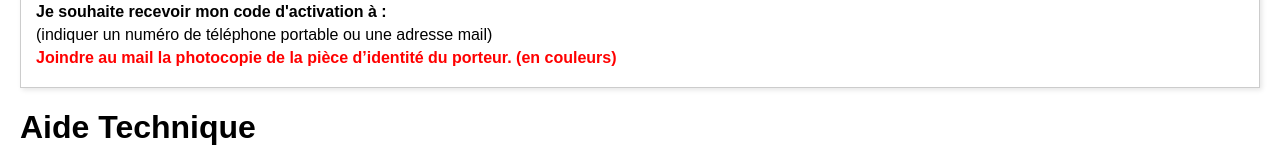
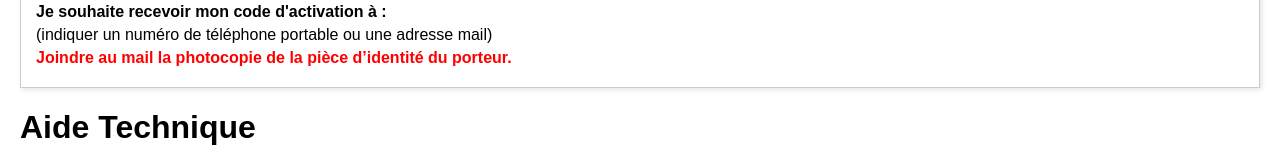
Before and after one commit to Hela0101/Templateforwork, a plain HTML site: page index.html in a window 1280 px wide. Shown: the part 212-359 px from the top of the page. Drawn offline with Linux system fonts and the light colour scheme.

Commit message:
Update index.html

```diff
--- a/index.html
+++ b/index.html
@@ -58,7 +58,7 @@
         <p><strong>SIREN :</strong></p>
         <p><strong>Je souhaite recevoir mon code d'activation à :</strong></p>
         <p>(indiquer un numéro de téléphone portable ou une adresse mail)</p>
-        <p class="important">Joindre au mail la photocopie de la pièce d’identité du porteur. (en couleurs)</p>
+        <p class="important">Joindre au mail la photocopie de la pièce d’identité du porteur. </p>
     </div>
 
     <!-- Main Content Section -->
```
